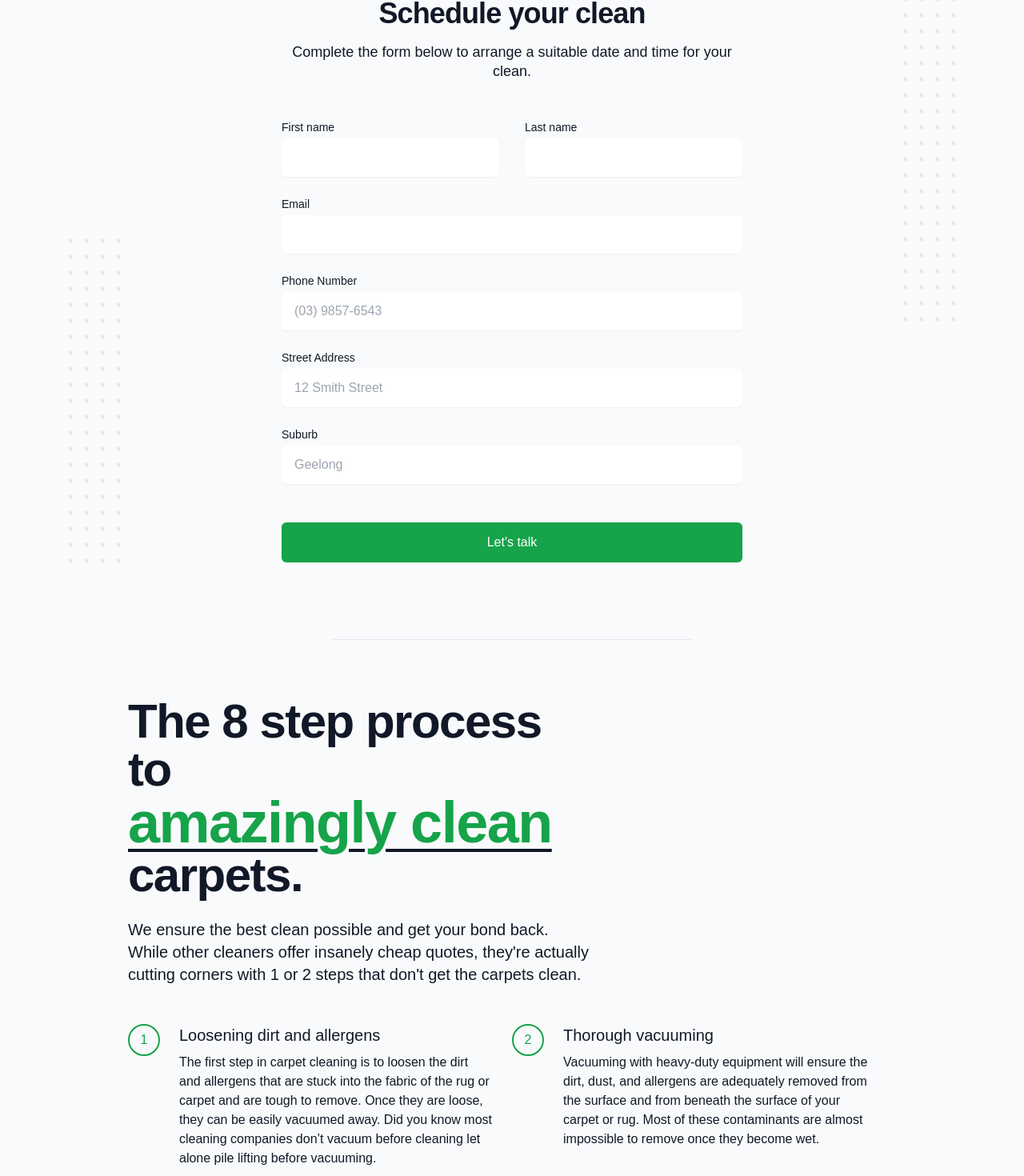
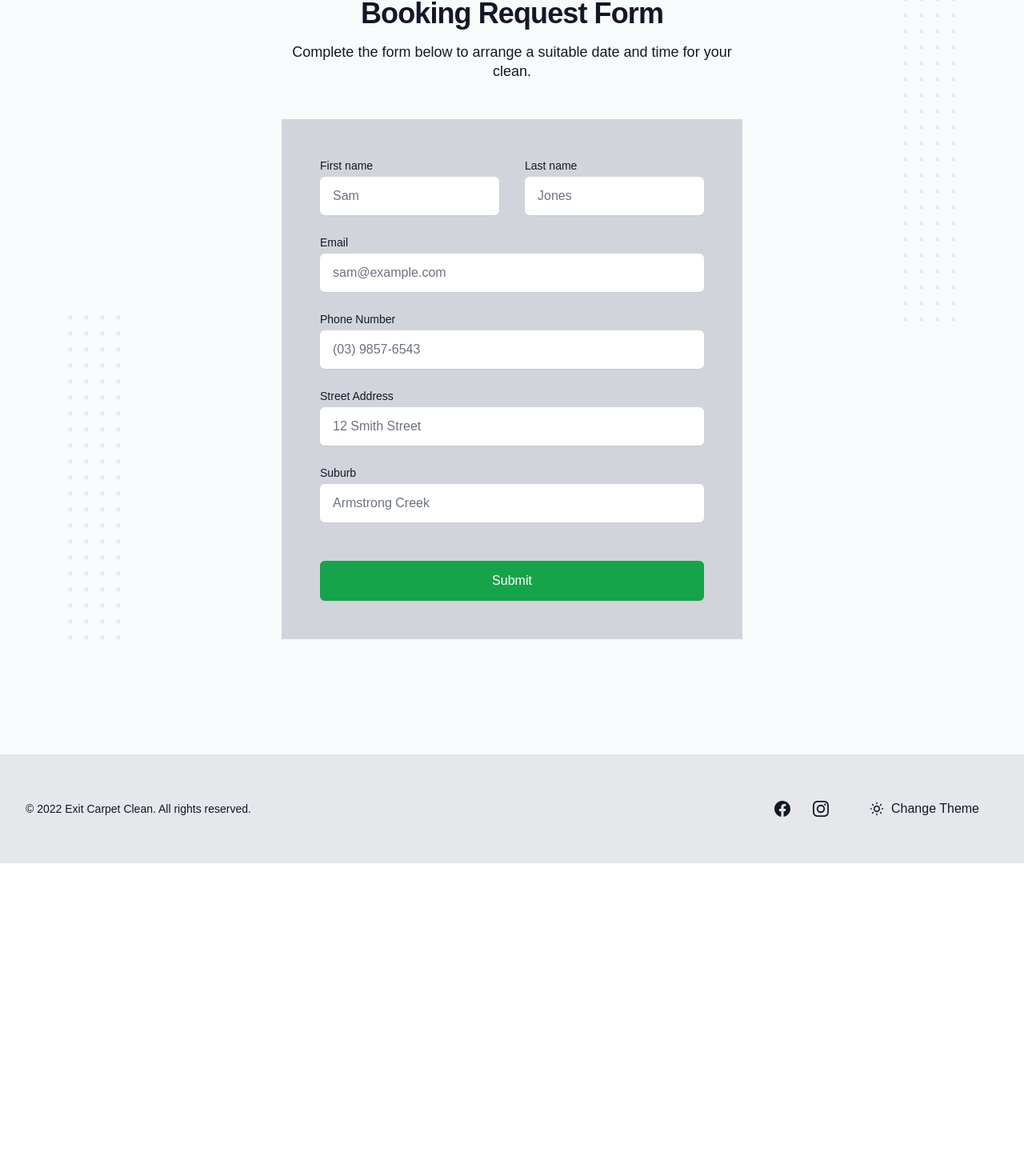
Before and after one commit to bjh-dev/exitcarpetclean, a Next.js app in the folder web/: page /schedule in a window 1280 px wide. Shown: the part 247-1717 px from the top of the page at 80% size. After the commit the page ends 1326 px from the top, so only its background shows below. Built offline with nearby package versions, Linux system fonts and the light colour scheme; a web font is replaced by a local one.

Commit message:
style and layout updates

```diff
--- a/web/components/FeaturesThreeColumn.tsx
+++ b/web/components/FeaturesThreeColumn.tsx
@@ -30,7 +30,7 @@ const FeaturesThreeColumns = () => {
           {features.map((feature) => (
             <div
               key={feature.name}
-              className="rounded-md bg-gray-200 p-8 text-center dark:bg-gray-700"
+              className="rounded-md bg-gray-200 p-8 text-center dark:bg-gray-800"
             >
               <dt>
                 <div className="mx-auto flex h-12 w-12 items-center justify-center rounded-md bg-green-600">
--- a/web/components/Form.tsx
+++ b/web/components/Form.tsx
@@ -12,99 +12,19 @@ const Form = () => {
   const [state, handleSubmit] = useForm(process.env.NEXT_PUBLIC_FORMSPREE_FORM);
   if (state.succeeded) {
     return (
-      <section className="bg-gray-200 p-12">
-        <h3 className="mb-6 text-center text-3xl">
-          Thanks for your submission!
-        </h3>
+      <section className="bg-gray-300 p-12 p-12 dark:bg-gray-800">
+        <h3 className="mb-6 text-center text-3xl">Thanks for choosing us.</h3>
         <p className="mb-12 text-center">
-          We&apos;ll be in contact with you soon.
+          We have received your request and will be in contact with you soon.
         </p>
       </section>
     );
   }
 
   return (
-    <div className="overflow-hidden lg:py-24">
-      <div className="relative mx-auto max-w-xl">
-        <svg
-          className="absolute left-full translate-x-1/2 transform"
-          width={404}
-          height={404}
-          fill="none"
-          viewBox="0 0 404 404"
-          aria-hidden="true"
-        >
-          <defs>
-            <pattern
-              id="85737c0e-0916-41d7-917f-596dc7edfa27"
-              x={0}
-              y={0}
-              width={20}
-              height={20}
-              patternUnits="userSpaceOnUse"
-            >
-              <rect
-                x={0}
-                y={0}
-                width={4}
-                height={4}
-                className="text-gray-200"
-                fill="currentColor"
-              />
-            </pattern>
-          </defs>
-          <rect
-            width={404}
-            height={404}
-            fill="url(#85737c0e-0916-41d7-917f-596dc7edfa27)"
-          />
-        </svg>
-        <svg
-          className="absolute right-full bottom-0 -translate-x-1/2 transform"
-          width={404}
-          height={404}
-          fill="none"
-          viewBox="0 0 404 404"
-          aria-hidden="true"
-        >
-          <defs>
-            <pattern
-              id="85737c0e-0916-41d7-917f-596dc7edfa27"
-              x={0}
-              y={0}
-              width={20}
-              height={20}
-              patternUnits="userSpaceOnUse"
-            >
-              <rect
-                x={0}
-                y={0}
-                width={4}
-                height={4}
-                className="text-gray-200"
-                fill="currentColor"
-              />
-            </pattern>
-          </defs>
-          <rect
-            width={404}
-            height={404}
-            fill="url(#85737c0e-0916-41d7-917f-596dc7edfa27)"
-          />
-        </svg>
-        <div className="text-center">
-          <h2 className="text-3xl font-bold tracking-tight sm:text-4xl">
-            Schedule your clean
-          </h2>
-          <p className="mt-4 text-lg leading-6">
-            Complete the form below to arrange a suitable date and time for your
-            clean.
-          </p>
-        </div>
-        <div className="mt-12">
     <form
       onSubmit={handleSubmit}
-            className="grid grid-cols-1 gap-y-6 sm:grid-cols-2 sm:gap-x-8"
+      className="grid grid-cols-1 gap-y-6 bg-gray-300 p-12 dark:bg-gray-800 sm:grid-cols-2 sm:gap-x-8"
     >
       <div>
         <label htmlFor="first-name" className="block text-sm">
@@ -116,8 +36,9 @@ const Form = () => {
             name="first-name"
             id="first-name"
             autoComplete="given-name"
-                  className="block w-full rounded-md border-gray-300 py-3 px-4 shadow-sm focus:border-green-500 focus:outline-green-600 focus:ring-green-500 dark:bg-gray-200 dark:text-gray-900"
+            className="block w-full rounded-md border-gray-300 py-3 px-4 placeholder-gray-500 shadow-sm focus:border-green-500 focus:outline-green-600 focus:ring-green-500 dark:bg-gray-200 dark:text-gray-900"
             required
+            placeholder="Sam"
           />
         </div>
       </div>
@@ -131,7 +52,8 @@ const Form = () => {
             name="last-name"
             id="last-name"
             autoComplete="family-name"
-                  className="block w-full rounded-md border-gray-300 py-3 px-4 shadow-sm focus:border-green-500 focus:outline-green-600 focus:ring-green-500 dark:bg-gray-200 dark:text-gray-900"
+            className="block w-full rounded-md border-gray-300 py-3 px-4 placeholder-gray-500 shadow-sm focus:border-green-500 focus:outline-green-600 focus:ring-green-500 dark:bg-gray-200 dark:text-gray-900"
+            placeholder="Jones"
             required
           />
         </div>
@@ -146,7 +68,8 @@ const Form = () => {
             name="email"
             type="email"
             autoComplete="email"
-                  className="block w-full rounded-md border-gray-300 py-3 px-4 shadow-sm focus:border-green-500 focus:outline-green-600 focus:ring-green-500 dark:bg-gray-200 dark:text-gray-900"
+            className="block w-full rounded-md border-gray-300 py-3 px-4 placeholder-gray-500 shadow-sm focus:border-green-500 focus:outline-green-600 focus:ring-green-500 dark:bg-gray-200 dark:text-gray-900"
+            placeholder="sam@example.com"
             required
           />
         </div>
@@ -161,7 +84,7 @@ const Form = () => {
             name="phone-number"
             id="phone-number"
             autoComplete="tel"
-                  className="block w-full rounded-md border-gray-300 py-3 px-4 shadow-sm focus:border-green-500 focus:outline-green-600 focus:ring-green-500 dark:bg-gray-200 dark:text-gray-900"
+            className="block w-full rounded-md border-gray-300 py-3 px-4 placeholder-gray-500 shadow-sm focus:border-green-500 focus:outline-green-600 focus:ring-green-500 dark:bg-gray-200 dark:text-gray-900"
             placeholder="(03) 9857-6543"
             required
           />
@@ -177,7 +100,7 @@ const Form = () => {
             name="street-address"
             id="street-address"
             autoComplete="street-address"
-                  className="block w-full rounded-md border-gray-300 py-3 px-4 shadow-sm focus:border-green-500 focus:outline-green-600 focus:ring-green-500 dark:bg-gray-200 dark:text-gray-900"
+            className="block w-full rounded-md border-gray-300 py-3 px-4 placeholder-gray-500 shadow-sm focus:border-green-500 focus:outline-green-600 focus:ring-green-500 dark:bg-gray-200 dark:text-gray-900"
             placeholder="12 Smith Street"
             required
           />
@@ -193,8 +116,8 @@ const Form = () => {
             name="address-level2"
             id="address-level2"
             autoComplete="address-level2"
-                  className="block w-full rounded-md border-gray-300 py-3 px-4 shadow-sm focus:border-green-500 focus:outline-green-600 focus:ring-green-500 dark:bg-gray-200 dark:text-gray-900"
-                  placeholder="Geelong"
+            className="block w-full rounded-md border-gray-300 py-3 px-4 placeholder-gray-500 shadow-sm focus:border-green-500 focus:outline-green-600 focus:ring-green-500 dark:bg-gray-200 dark:text-gray-900"
+            placeholder="Armstrong Creek"
             required
           />
         </div>
@@ -206,15 +129,12 @@ const Form = () => {
         <button
           type="submit"
           disabled={state.submitting}
-                className="inline-flex w-full items-center justify-center rounded-md border border-transparent bg-green-600 px-6 py-3 text-base font-medium text-white shadow-sm hover:bg-green-700 focus:outline-none focus:outline-green-600 focus:ring-2 focus:ring-green-500 focus:ring-offset-2"
+          className="inline-flex w-full items-center justify-center rounded-md border border-transparent bg-green-600 px-6 py-3 text-base font-medium text-white placeholder-gray-500 shadow-sm hover:bg-green-700 focus:outline-none focus:outline-green-600 focus:ring-2 focus:ring-green-500 focus:ring-offset-2"
         >
-                Let&apos;s talk
+          Submit
         </button>
       </div>
     </form>
-        </div>
-      </div>
-    </div>
   );
 };
 export default Form;
--- a/web/components/HeaderBgImage.tsx
+++ b/web/components/HeaderBgImage.tsx
@@ -6,8 +6,9 @@ const HeaderBgImage = () => {
       <div className="absolute inset-0">
         <Image
           className="h-full w-full object-cover"
-          src="https://images.unsplash.com/photo-1493836512294-502baa1986e2?ixlib=rb-1.2.1&ixid=eyJhcHBfaWQiOjEyMDd9&auto=format&fit=crop&w=1920&q=60&&sat=-100&blend-mode=multiply&blend=e2e8f0"
+          src="https://images.unsplash.com/photo-1493836512294-502baa1986e2?ixlib=rb-1.2.1&ixid=eyJhcHBfaWQiOjEyMDd9&auto=format&fit=crop&w=1920&q=60&&sat=-100"
           fill={true}
+          priority
           alt="Frustrated person trying to get their carpets cleaned"
         />
         <div className="absolute inset-0" aria-hidden="true" />
@@ -17,7 +18,7 @@ const HeaderBgImage = () => {
           <div className="max-w-lg">
             <h2 className="text-4xl font-bold tracking-tight text-white sm:text-5xl lg:text-6xl">
               Don&apos;t waste your time{" "}
-              <span className="catfishscript mx-2 inline-block -rotate-1 text-8xl underline decoration-gray-50 decoration-4 underline-offset-8">
+              <span className="catfishscript mx-2 my-4 inline-block -rotate-1 text-8xl leading-[3.5rem] underline decoration-gray-50 decoration-4 underline-offset-8 lg:my-0">
                 stressing out
               </span>{" "}
               about carpet cleaning!
--- a/web/components/Hero.tsx
+++ b/web/components/Hero.tsx
@@ -6,8 +6,8 @@ const Hero = (props) => {
   return (
     <section className="py-24">
       <div className="container">
-        <div className="flex items-center">
-          <div className="flex max-w-lg flex-col space-y-14">
+        <div className="items-center lg:flex">
+          <div className="max-w-lg flex-col space-y-14 lg:flex">
             <h2 className="font-futura-bold text-6xl tracking-tight">
               We take care of the carpet so you can move out with ease.
             </h2>
@@ -18,7 +18,7 @@ const Hero = (props) => {
             </p>
             <Button label="Schedule your clean" href="/schedule" size="lg" />
           </div>
-          <div className="pl-24">
+          <div className="mt-12 lg:pl-24">
             <Image
               className="aspect-[4/3] w-1/2 rounded-lg object-cover object-center"
               src="/couple-carpet.jpeg"
--- a/web/components/Logo.tsx
+++ b/web/components/Logo.tsx
@@ -2,6 +2,7 @@ import { useTheme } from "next-themes";
 
 const Logo = () => {
   const currentTheme = useTheme();
+
   return (
     <>
       <svg xmlns="http://www.w3.org/2000/svg" viewBox="0 0 635 409.17">
@@ -10,7 +11,7 @@ const Logo = () => {
           d="M282.54 204.58 407 0 268.54 190.58 130.09 0l124.46 204.58-124.46 204.59 138.45-190.58L407 409.17 282.54 204.58z"
         />
         <path
-          fill={currentTheme.theme == "dark" ? "#ffffff" : "#111928"}
+          className="fill-gray-900 dark:fill-white"
           d="M0 102.29h148.46v25.07H27.02v62.11h112.25v23.68H27.02v69.36h123.53v24.37H0V102.29ZM385.96 102.29h27.99v204.58h-27.99V102.29ZM635 102.29v24.37h-68.94v180.21h-27.99v-180.2h-68.94V102.3H635Z"
         />
       </svg>
--- a/web/components/Process.tsx
+++ b/web/components/Process.tsx
@@ -61,7 +61,7 @@ const Process = () => {
         </div>
         <ul className="grid grid-cols-2 grid-rows-4">
           {steps.map((step, id) => (
-            <li key={id} className="mr-6">
+            <li key={id} className="col-span-2 mr-6 lg:col-span-1">
               <div className="mt-6 flex">
                 <span className="mr-6 flex-shrink-0">
                   <span className="flex h-10 w-10 items-center justify-center rounded-full border-2 border-green-600">
--- a/web/components/StepsSimple.tsx
+++ b/web/components/StepsSimple.tsx
@@ -38,7 +38,10 @@ const StepsSimple = () => {
           <p className="text-xl">We make carpet cleaning a breeze.</p>
         </div>
         <div className="lg:border-t lg:border-gray-200">
-          <nav className="mx-auto max-w-7xl" aria-label="Progress">
+          <nav
+            className="mx-auto max-w-7xl dark:bg-gray-800"
+            aria-label="Progress"
+          >
             <ol
               role="list"
               className="overflow-hidden rounded-md lg:flex lg:rounded-none lg:border-l lg:border-r lg:border-gray-200"
--- a/web/components/ThemeSwitcher.tsx
+++ b/web/components/ThemeSwitcher.tsx
@@ -10,7 +10,6 @@ const ThemeSwitcher = () => {
   if (!mounted) {
     return null;
   }
-
   return (
     <button
       aria-label="Toggle Dark Mode"
@@ -18,7 +17,7 @@ const ThemeSwitcher = () => {
       className="flex items-center justify-center rounded-lg transition-all"
       onClick={() => setTheme(resolvedTheme === "dark" ? "light" : "dark")}
     >
-      <div className="flex items-center rounded-full bg-gray-200 px-6 py-2 dark:bg-gray-700">
+      <div className="flex items-center rounded-full px-6 py-2">
         {mounted && (
           <svg
             xmlns="http://www.w3.org/2000/svg"
--- a/web/layout/index.tsx
+++ b/web/layout/index.tsx
@@ -3,7 +3,7 @@ import Header from "@/layout/Header";
 
 const Layout = (props) => {
   return (
-    <div className="font-sans relative bg-gray-50 font-futura font-normal text-gray-900 antialiased dark:bg-gray-800 dark:text-gray-50">
+    <div className="font-sans relative bg-gray-50 font-futura font-normal text-gray-900 antialiased dark:bg-gray-900 dark:text-gray-50">
       <div className="flex min-h-screen flex-col overflow-x-hidden ">
         <Header {...props} />
         <main className="mb-auto">{props.children}</main>
--- a/web/pages/schedule.tsx
+++ b/web/pages/schedule.tsx
@@ -14,11 +14,88 @@ const Schedule: NextPage = () => {
     <>
       <div className="py-12">
         <div className="container">
-          <Form />
-          <hr className="mx-auto max-w-md pb-6" />
-          <Process />
-          <hr className="mx-auto max-w-md pb-6" />
-          <Faq />
+          <div className="overflow-hidden lg:py-24">
+            <div className="relative mx-auto max-w-xl">
+              <svg
+                className="absolute left-full translate-x-1/2 transform"
+                width={404}
+                height={404}
+                fill="none"
+                viewBox="0 0 404 404"
+                aria-hidden="true"
+              >
+                <defs>
+                  <pattern
+                    id="85737c0e-0916-41d7-917f-596dc7edfa27"
+                    x={0}
+                    y={0}
+                    width={20}
+                    height={20}
+                    patternUnits="userSpaceOnUse"
+                  >
+                    <rect
+                      x={0}
+                      y={0}
+                      width={4}
+                      height={4}
+                      className="text-gray-200"
+                      fill="currentColor"
+                    />
+                  </pattern>
+                </defs>
+                <rect
+                  width={404}
+                  height={404}
+                  fill="url(#85737c0e-0916-41d7-917f-596dc7edfa27)"
+                />
+              </svg>
+              <svg
+                className="absolute right-full bottom-0 -translate-x-1/2 transform"
+                width={404}
+                height={404}
+                fill="none"
+                viewBox="0 0 404 404"
+                aria-hidden="true"
+              >
+                <defs>
+                  <pattern
+                    id="85737c0e-0916-41d7-917f-596dc7edfa27"
+                    x={0}
+                    y={0}
+                    width={20}
+                    height={20}
+                    patternUnits="userSpaceOnUse"
+                  >
+                    <rect
+                      x={0}
+                      y={0}
+                      width={4}
+                      height={4}
+                      className="text-gray-200"
+                      fill="currentColor"
+                    />
+                  </pattern>
+                </defs>
+                <rect
+                  width={404}
+                  height={404}
+                  fill="url(#85737c0e-0916-41d7-917f-596dc7edfa27)"
+                />
+              </svg>
+              <div className="text-center">
+                <h2 className="text-3xl font-bold tracking-tight sm:text-4xl">
+                  Booking Request Form
+                </h2>
+                <p className="mt-4 text-lg leading-6">
+                  Complete the form below to arrange a suitable date and time
+                  for your clean.
+                </p>
+              </div>
+              <div className="mt-12">
+                <Form />
+              </div>
+            </div>
+          </div>
         </div>
       </div>
     </>
```
Also changed, not shown: web/components/Promo.tsx (+13 -40 lines). Lines whose indentation alone changed are shown as unchanged.
